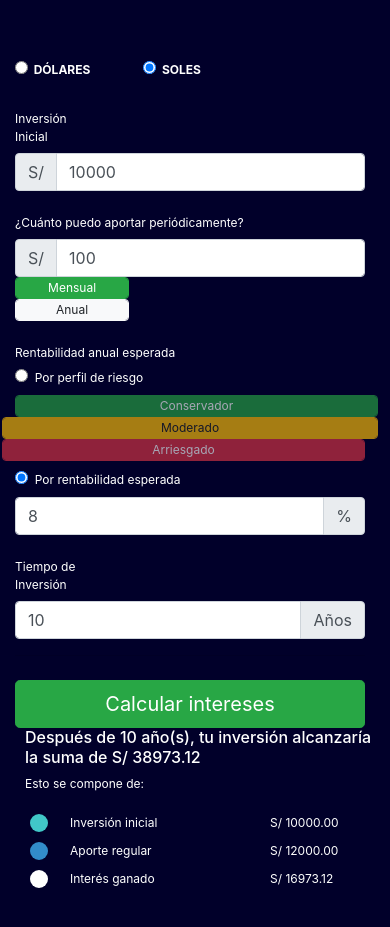
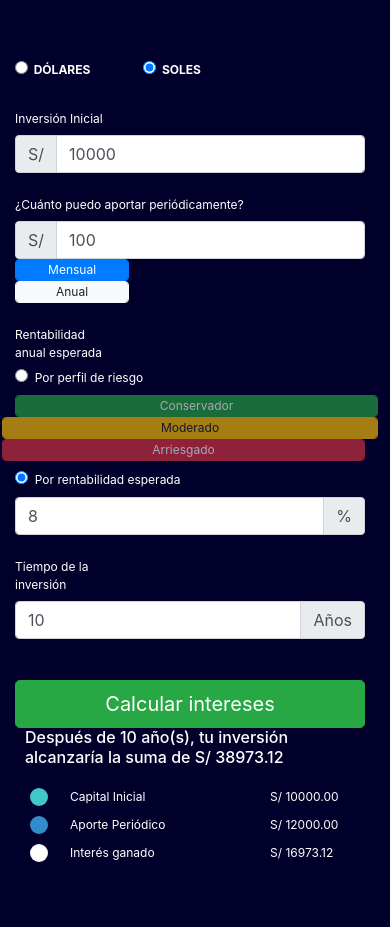
Before and after one commit to ivanpercy/calculator, a plain HTML site: page index.html in a window 390 px wide. Shown: the part 157-1084 px from the top of the page. Drawn offline with nearby package versions, Linux system fonts and the light colour scheme.

Commit message:
Update index.html
Solo faltaría los porcentajes doctore, en la tortita

```diff
--- a/index.html
+++ b/index.html
@@ -91,7 +91,7 @@
                 </div>
             </div>
             <div class="form-group row">
-                <label class="col-sm-4 col-form-label">Inversión<br>Inicial</label>
+                <label class="col-sm-4 col-form-label">Inversión Inicial</label>
                 <div class="input-group col-sm-8">
                     <div class="input-group-prepend">
                         <span class="input-group-text">{{ money }}</span>
@@ -110,16 +110,16 @@
                 <div class="input-group col-sm-3">
                     <div class="row">
                         <div class="col-sm-12">
-                            <button class="btn form-control btn-personal" @click="changeYearToMonth()" :class="{ 'btn-success': btnPeriodMonth, 'btn-light': btnPeriodYear }">Mensual</button>
+                            <button class="btn form-control btn-personal" @click="changeYearToMonth()" :class="{ 'btn-primary': btnPeriodMonth, 'btn-light': btnPeriodYear }">Mensual</button>
                         </div>
                         <div class="col-sm-12">
-                            <button class="btn form-control btn-personal" @click="changeMonthToYear()" :class="{ 'btn-success': btnPeriodYear, 'btn-light': btnPeriodMonth }">Anual</button>
+                            <button class="btn form-control btn-personal" @click="changeMonthToYear()" :class="{ 'btn-primary': btnPeriodYear, 'btn-light': btnPeriodMonth }">Anual</button>
                         </div>
                     </div>
                 </div>
             </div>
             <div class="form-group row">
-                <label class="col-sm-4 col-form-label">Rentabilidad anual esperada</label>
+                <label class="col-sm-4 col-form-label">Rentabilidad<br>anual esperada</label>
                 <div class="input-group col-sm-8">
                     <div class="row">
                         <div class="col-sm-12">
@@ -161,7 +161,7 @@
                 </div>
             </div>
             <div class="form-group row">
-                <label class="col-sm-4 col-form-label">Tiempo de <br>Inversión</label>
+                <label class="col-sm-4 col-form-label">Tiempo de la<br>inversión</label>
                 <div class="input-group col-sm-8">
                     <input type="number" class="form-control" style="height: 100%" v-model="years">
                     <div class="input-group-append">
@@ -178,19 +178,19 @@
             <div class="row">
                 <div class="col-md-8"  v-show="showInformation">
                     <h6>
-                        Después de {{ years }} año(s), tu inversión alcanzaría la suma de
+                        Después de {{ years }} año(s), tu inversión<br>alcanzaría la suma de
                         {{ money }} {{ parseFloat(summary.total).toFixed(2) }}
                     </h6>
-                    <p>Esto se compone de:</p>
+                    <p></p>
                     <table>
                         <tr>
                             <td style="width: 40px"><div class="form3"></div></td>
-                            <td style="width: 200px">Inversión inicial</td>
+                            <td style="width: 200px">Capital Inicial</td>
                             <td>{{ money }} {{ parseFloat(summary.contribution_initial).toFixed(2) }}</td>
                         </tr>
                         <tr>
                             <td><div class="form2"></div></td>
-                            <td>Aporte regular</td>
+                            <td>Aporte Periódico</td>
                             <td>{{ money }} {{ parseFloat(summary.contribution_regular_total).toFixed(2) }}</td>
                         </tr>
                         <tr>
```
